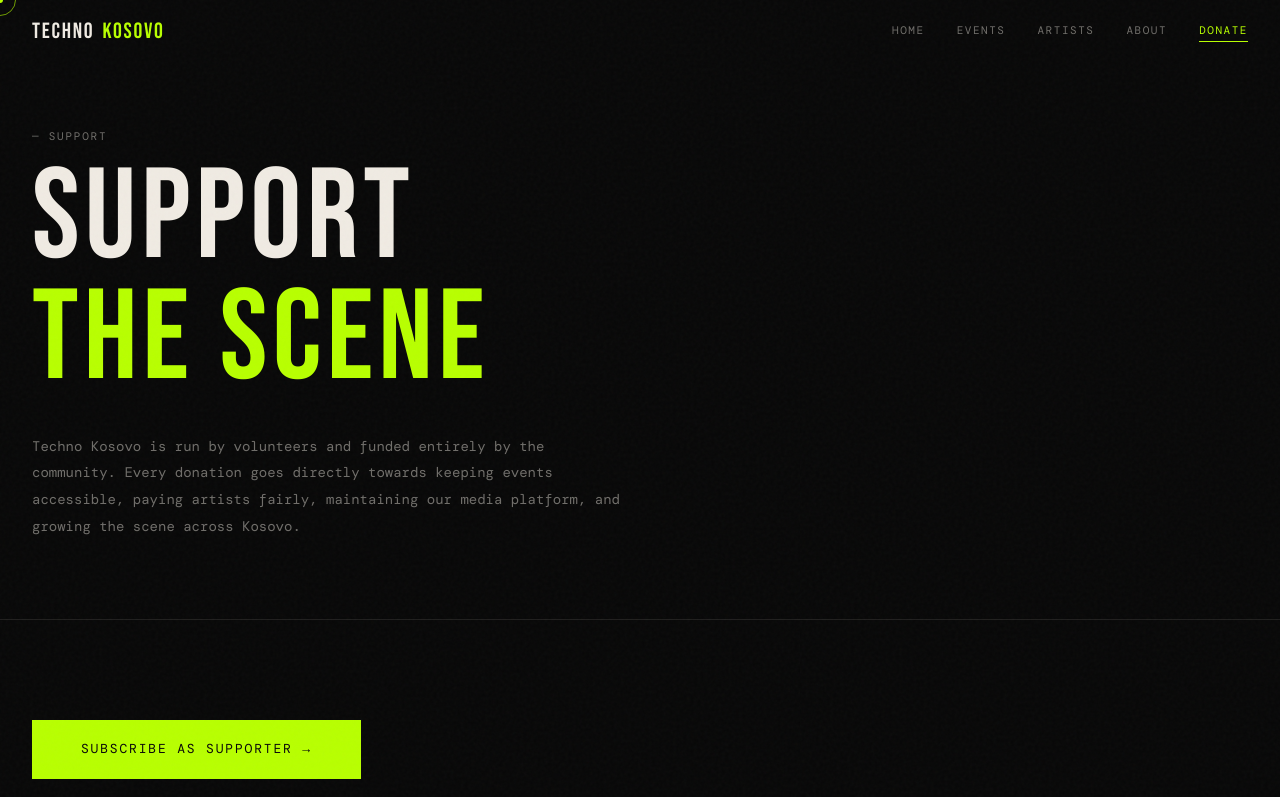
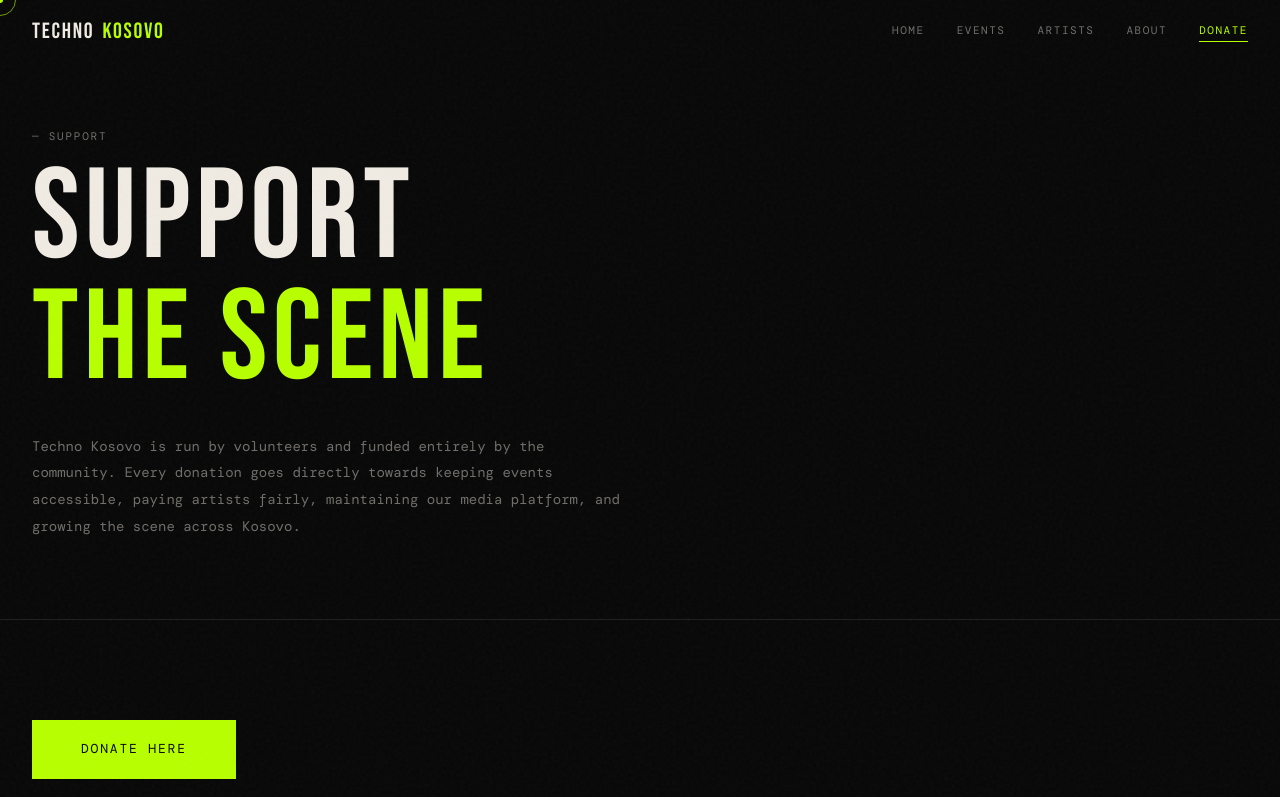
Before and after one commit to eronbegiqi/Techno-kosova-website, a React (Vite) app: page /donate in a window 1280 px wide. Shown: the top 797 px of the page. Built offline with nearby package versions, Linux system fonts and the light colour scheme; a web font is replaced by a local one.

Commit message:
donate here button

```diff
--- a/src/pages/Donate.jsx
+++ b/src/pages/Donate.jsx
@@ -34,7 +34,7 @@
         <div className="container">
           <div className="reveal-donate">
             <a href="https://www.ko-fi.com/TechnoKosovo" target="_blank" rel="noopener noreferrer" className="btn" style={{ fontSize: 13, padding: '18px 48px', textDecoration: 'none', display: 'inline-block' }}>
-              Subscribe as Supporter →
+              Donate Here
             </a>
             <p style={{ color: 'var(--fg-faint)', fontSize: 11, marginTop: 16 }}>Payments with Visa, Paypal and Mastercard</p>
           </div>
```
